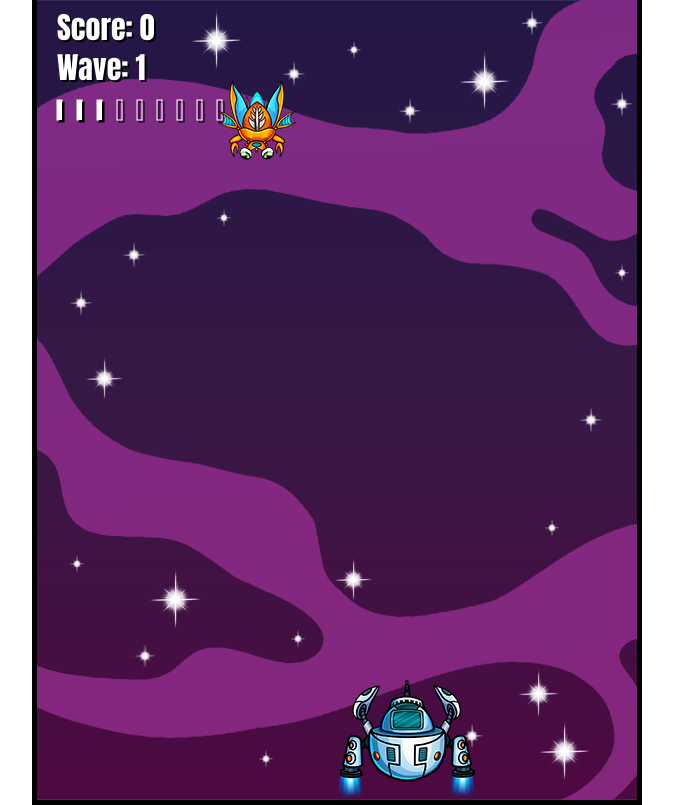
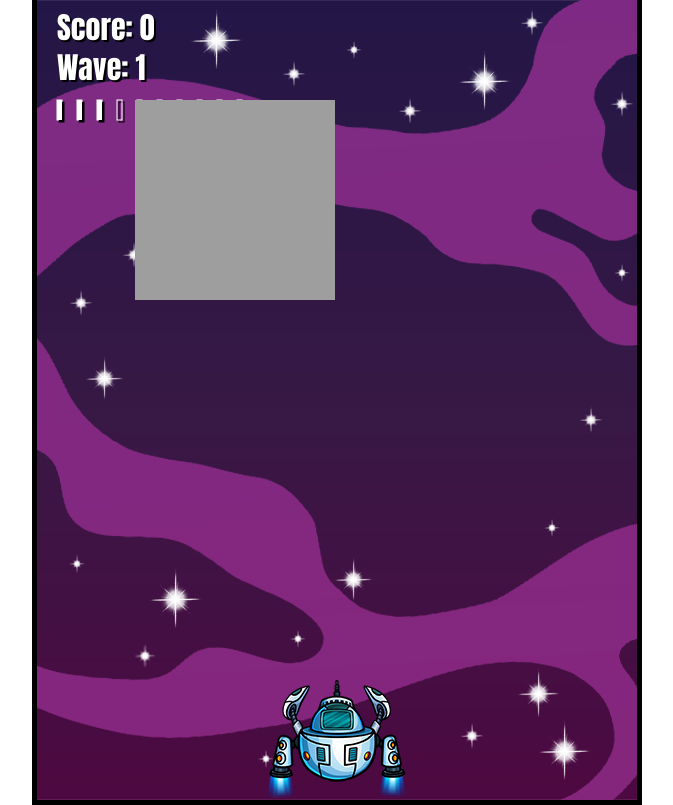
Before and after one commit to adamolson11/spaceForce, a plain HTML site: page playPage.html in a window 1280 px wide. Shown: the whole page, without its empty margins (303-976 px from the left). Drawn offline with Linux system fonts and the light colour scheme.

Commit message:
creating bosses

```diff
--- a/playPage.html
+++ b/playPage.html
@@ -10,6 +10,7 @@
     <canvas id="canvas1"></canvas>
     <img src ="beetlemorph.png" id ="beetlemorph">
     <img src ="rhinomorph.png" id ="rhinomorph">
+    <img src ="boss.png" id ="boss">
     <img src ="player.png" id ="player">
     <img src ="player_jets.png" id ="player_jets">
 
--- a/script.js
+++ b/script.js
@@ -188,6 +188,38 @@ class Rhinomorph extends Enemy {
 
 }
 
+class Boss {
+    constructor(game){
+        this.game= game; //points to the canvas game duh. .
+        this.width = 200;
+        this.height = 200;
+        this.x = this.game.width * 0.5 - this.width * 0.5;
+        this.y = -this.height;
+        this.speedX = Math.random() < 0.5 ? -1 : 1;
+        this.speedY = 0;
+        this.maxLives = this.lives;
+        this.markedForDeletion = false;
+        this.image = document.getElementById('boss');
+        this.frameY = Math.floor(Math.random() *4);
+        this.maxFrame = 11;
+
+    }
+    draw(context){
+context.drawImage(this.image, 0,0, this.width, this.height, this.x, this.y,this.width, this.height);
+    }
+    update(){
+        this.speedY = 0;
+        if (this.y < 0) this.y +=4;
+        if(this.x <0 || this.x > this.game.width - this.width){
+            this.speedX *= -1;
+            this.speedY= this.height * 0.5;
+        };
+        this.x += this.speedX;
+        this.y += this.speedY;
+
+
+    }
+}
 
 
 class Wave {
@@ -201,6 +233,7 @@ class Wave {
         this.speedY = 0;
         this.enemies = [];
         this.nextWaveTrigger = false;
+        this.markedForDeletion = false;
         this.create();
      }
      render(context) {
@@ -219,6 +252,7 @@ class Wave {
 
             })
             this.enemies = this.enemies.filter(object => !object.markedForDeletion);
+            if (this.enemies.length <=0) this.markedForDeletion = true;
      }
      create(){
             for (let y = 0; y < this.game.rows; y++){
@@ -262,7 +296,7 @@ class Game { // like the brains of the whole thing
 
         this.waves = [];
 
-        this.waves.push(new Wave(this));
+
         this.waveCount = 1;
 
 
@@ -273,7 +307,8 @@ class Game { // like the brains of the whole thing
         this.score = 0;
         this.gameOver = false;
 
-
+        this.bossArray = [];
+        this.restart();
         //event listeners for key board functions
         window.addEventListener('keydown', e => {
             if (e.key === '1' && !this.fired) this.player.shoot();
@@ -308,6 +343,10 @@ class Game { // like the brains of the whole thing
             projectile.update();
             projectile.draw(context);
         });
+        this.bossArray.forEach(boss => {
+            boss.draw(context);
+            boss.update();
+        })
         this.player.draw(context);
         this.player.update();
 
@@ -377,6 +416,7 @@ class Game { // like the brains of the whole thing
         this.columns++;
          } else if (this.rows * this.enemySize< this.height * 0.6){
         this.rows++;
+        this.waves = this.waves.filter(object => !object.markedForDeletion);
 
     }
     this.waves.push(new Wave(this));
@@ -386,7 +426,10 @@ class Game { // like the brains of the whole thing
         this.columns = 2;
         this.rows = 2;
         this.waves = [];
-        this.waves.push(new Wave(this));
+        this.bossArray = [];
+        this.bossArray = [];
+        // this.waves.push(new Wave(this));
+        this.bossArray.push(new Boss(this))
         this.waveCount = 1;
 
         this.score = 0;
--- a/style.css
+++ b/style.css
@@ -47,6 +47,10 @@
   display: none; /*this hides the image you are bringing of the beetlemorph*/
 }
 
+#boss{
+  display: none; /*this hides the image you are bringing of the beetlemorph*/
+}
+
 
 #player{
   display: none;
```
Also changed, not shown: 1 other file.
